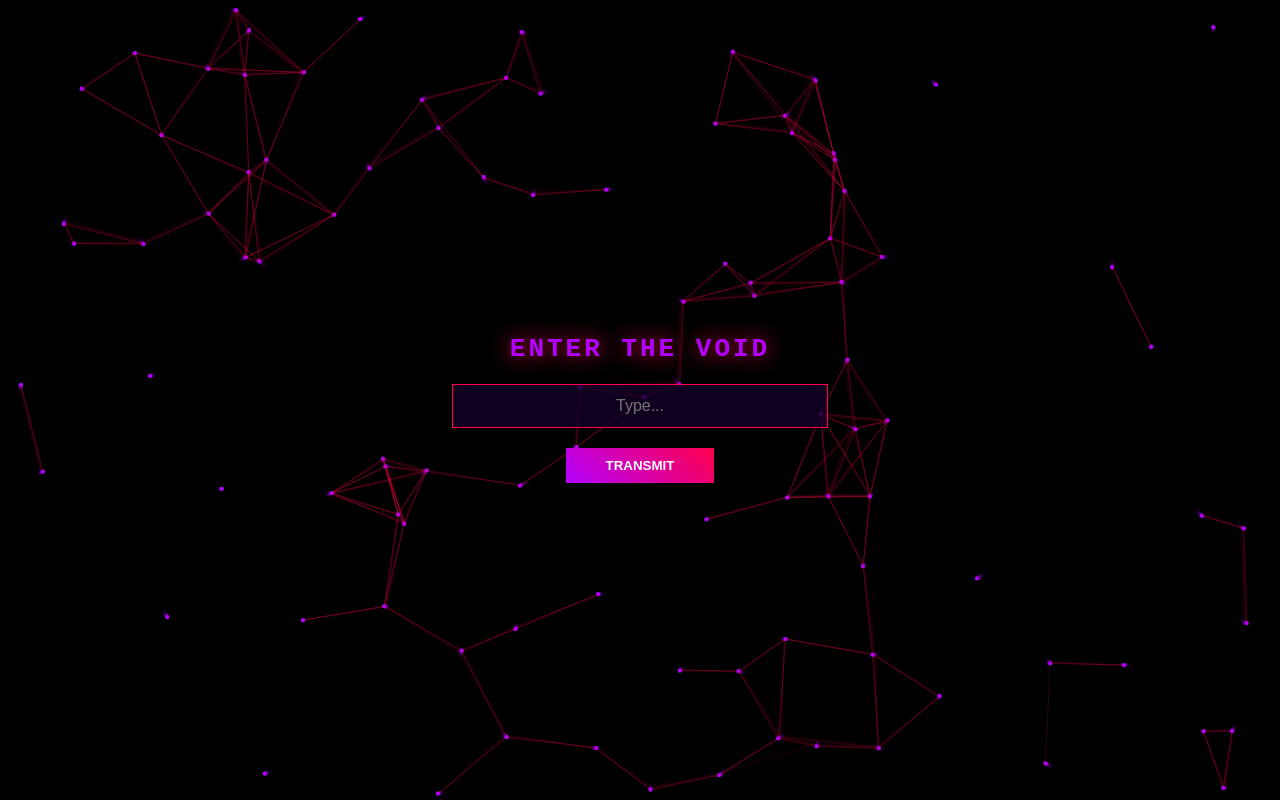
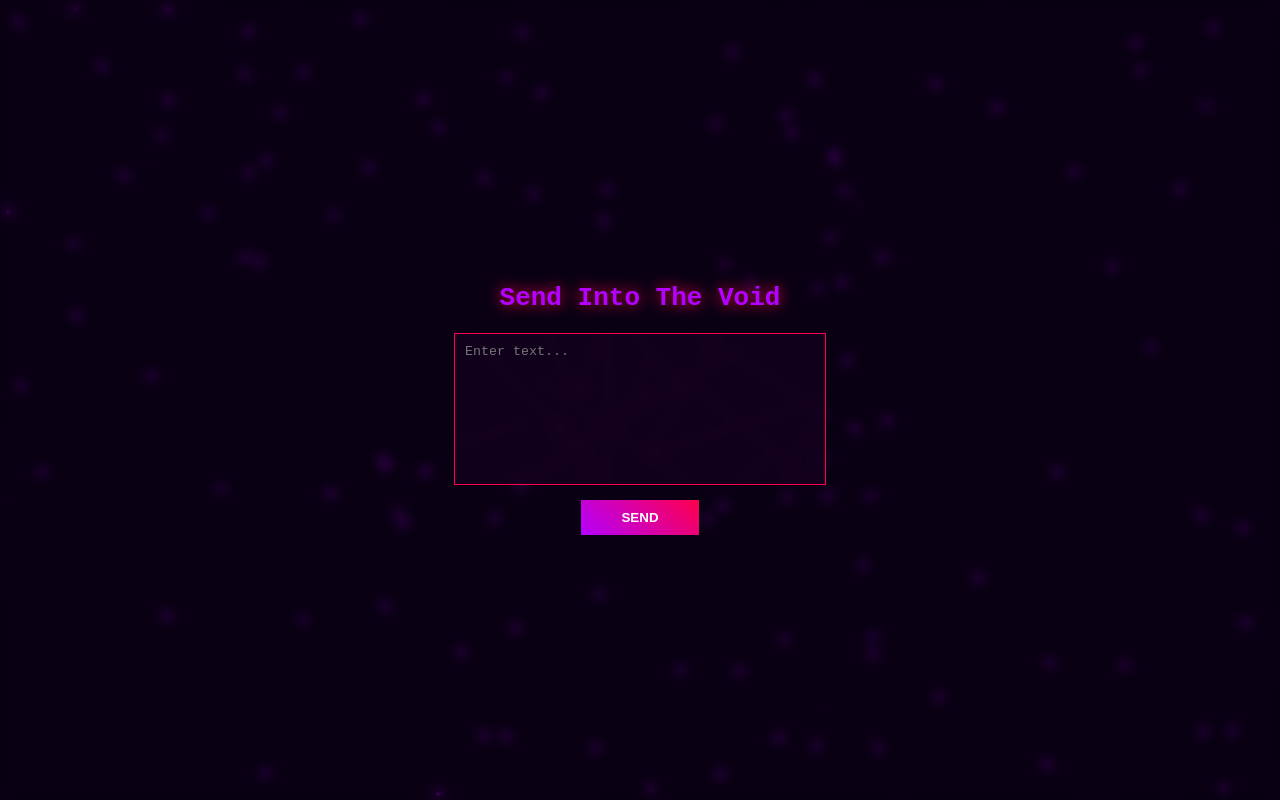
Before and after one commit to prywatnydoall-a11y/PasteAnyGame-, a website: page public/index.html in a window 1280 px wide. Drawn offline with Linux system fonts and the light colour scheme.

Commit message:
Update index.html

```diff
--- a/public/index.html
+++ b/public/index.html
@@ -7,7 +7,7 @@
 body {
   margin: 0;
   overflow: hidden;
-  background: radial-gradient(circle at center, #12001f, #000000);
+  background: #0a0014;
   font-family: monospace;
   color: #ff004c;
 }
@@ -27,27 +27,27 @@ canvas {
   flex-direction: column;
   justify-content: center;
   align-items: center;
+  backdrop-filter: blur(6px);
 }
 
 h1 {
   color: #b300ff;
-  text-shadow: 0 0 20px #ff004c;
+  text-shadow: 0 0 15px #ff004c;
   margin-bottom: 20px;
-  letter-spacing: 3px;
 }
 
-input {
+textarea {
   width: 350px;
-  padding: 12px;
-  background: rgba(20,0,40,0.8);
+  height: 130px;
+  background: rgba(20,0,30,0.8);
   border: 1px solid #ff004c;
   color: #ff004c;
-  font-size: 16px;
-  text-align: center;
+  padding: 10px;
+  resize: none;
 }
 
 button {
-  margin-top: 20px;
+  margin-top: 15px;
   padding: 10px 40px;
   background: linear-gradient(45deg,#b300ff,#ff004c);
   border: none;
@@ -68,9 +68,9 @@ button:hover {
 <canvas id="bg"></canvas>
 
 <div class="container">
-  <h1>ENTER THE VOID</h1>
-  <input type="password" id="msg" placeholder="Type..." />
-  <button onclick="send()">TRANSMIT</button>
+  <h1>Send Into The Void</h1>
+  <textarea id="msg" placeholder="Enter text..."></textarea>
+  <button onclick="send()">SEND</button>
 </div>
 
 <script>
@@ -82,13 +82,10 @@ canvas.height = window.innerHeight;
 
 let particles = [];
 let mouse = { x: null, y: null };
-let trail = [];
 
 window.addEventListener("mousemove", e => {
   mouse.x = e.x;
   mouse.y = e.y;
-  trail.push({x:e.x,y:e.y});
-  if(trail.length > 20) trail.shift();
 });
 
 window.addEventListener("resize", () => {
@@ -96,7 +93,7 @@ window.addEventListener("resize", () => {
   canvas.height = window.innerHeight;
 });
 
-for (let i = 0; i < 100; i++) {
+for (let i = 0; i < 120; i++) {
   particles.push({
     x: Math.random() * canvas.width,
     y: Math.random() * canvas.height,
@@ -106,7 +103,7 @@ for (let i = 0; i < 100; i++) {
 }
 
 function animate() {
-  ctx.fillStyle = "rgba(0,0,0,0.3)";
+  ctx.fillStyle = "rgba(10,0,20,0.3)";
   ctx.fillRect(0, 0, canvas.width, canvas.height);
 
   particles.forEach(p => {
@@ -116,43 +113,19 @@ function animate() {
     if (p.x < 0 || p.x > canvas.width) p.vx *= -1;
     if (p.y < 0 || p.y > canvas.height) p.vy *= -1;
 
+    if (mouse.x && mouse.y) {
       let dx = mouse.x - p.x;
       let dy = mouse.y - p.y;
       let dist = Math.sqrt(dx * dx + dy * dy);
-
       if (dist < 120) {
         p.x -= dx * 0.02;
         p.y -= dy * 0.02;
+      }
     }
 
     ctx.beginPath();
     ctx.arc(p.x, p.y, 2, 0, Math.PI * 2);
     ctx.fillStyle = "#b300ff";
-    ctx.fill();
-  });
-
-  // draw lines between particles
-  for (let i = 0; i < particles.length; i++) {
-    for (let j = i; j < particles.length; j++) {
-      let dx = particles[i].x - particles[j].x;
-      let dy = particles[i].y - particles[j].y;
-      let dist = Math.sqrt(dx * dx + dy * dy);
-
-      if (dist < 100) {
-        ctx.beginPath();
-        ctx.strokeStyle = "rgba(255,0,76,0.2)";
-        ctx.moveTo(particles[i].x, particles[i].y);
-        ctx.lineTo(particles[j].x, particles[j].y);
-        ctx.stroke();
-      }
-    }
-  }
-
-  // cursor trail
-  trail.forEach((t, index) => {
-    ctx.beginPath();
-    ctx.arc(t.x, t.y, index * 0.5, 0, Math.PI * 2);
-    ctx.fillStyle = "rgba(179,0,255,0.3)";
     ctx.fill();
   });
 
@@ -162,9 +135,8 @@ function animate() {
 animate();
 
 async function send() {
-  const input = document.getElementById("msg");
-  const text = input.value.trim();
-  if (!text) return alert("Type something");
+  const text = document.getElementById("msg").value.trim();
+  if (!text) return alert("Enter text");
 
   await fetch("/api/send-to-discord", {
     method: "POST",
@@ -172,8 +144,8 @@ async function send() {
     body: JSON.stringify({ text })
   });
 
-  input.value = "";
-  alert("Transmitted.");
+  alert("Sent.");
+  document.getElementById("msg").value = "";
 }
 </script>
 
```
Lines whose indentation alone changed are shown as unchanged.
